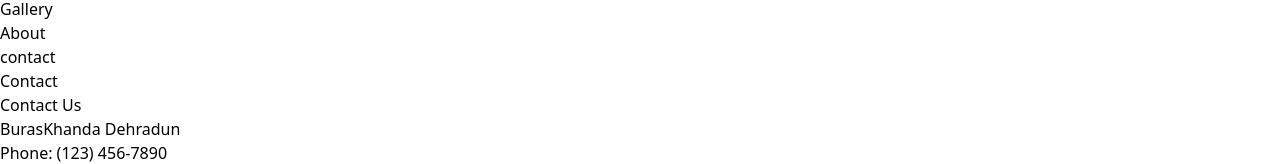
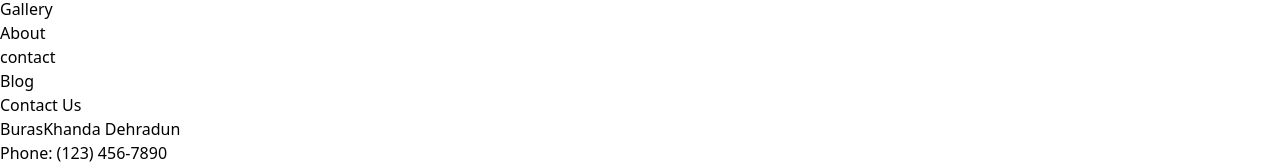
Before and after one commit to priyanshutariyal02/aaa-bbb-ccc-zzz, a React (Vite) app: page / in a window 1280 px wide. Shown: the part 6958-7122 px from the top of the page. Built offline with nearby package versions, Linux system fonts and the light colour scheme.

Commit message:
modify pages

```diff
--- a/src/components/Footer.jsx
+++ b/src/components/Footer.jsx
@@ -40,7 +40,7 @@ const Footer = () => {
                         </li>
                         <li>
                             <a href="/blog" className="text-gray-400 hover:text-white">
-                                Contact
+                                Blog
                             </a>
                         </li>
                     </ul>
```
